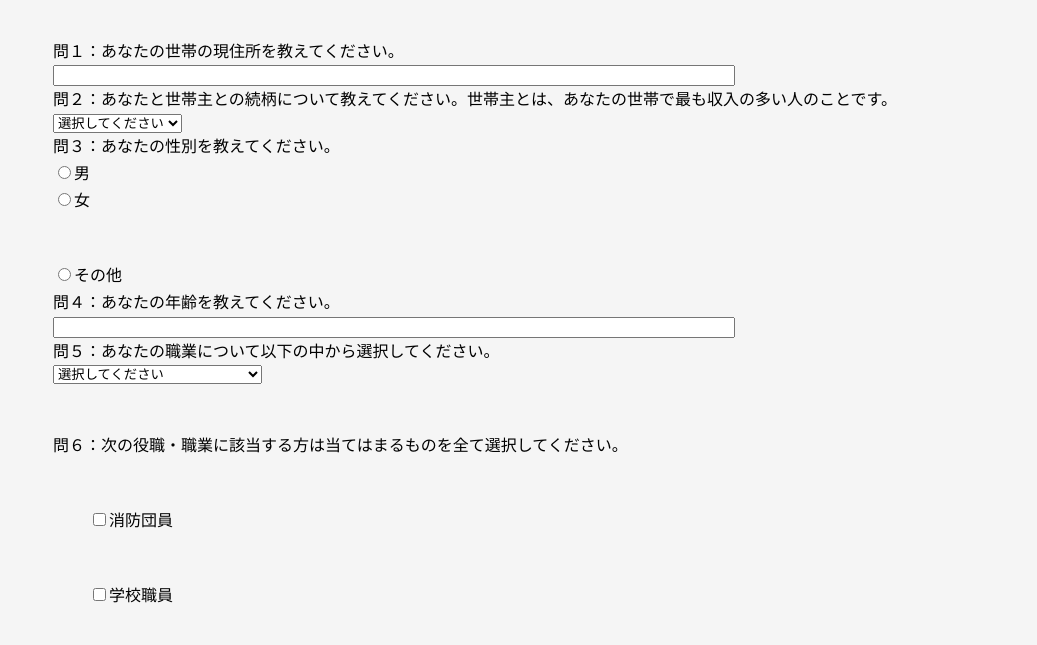
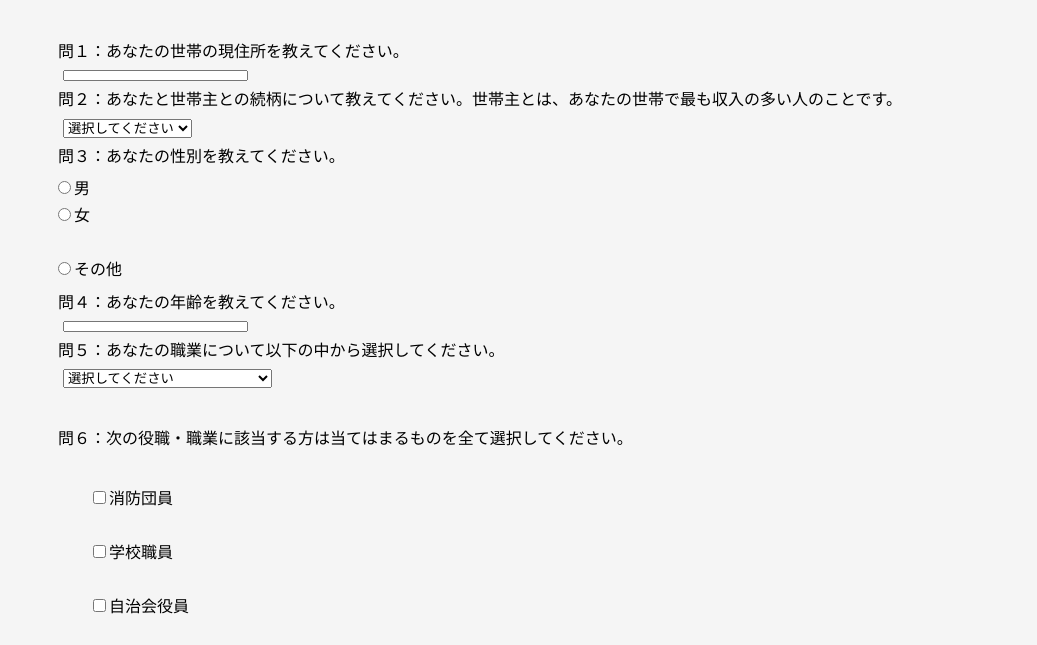
Before and after one commit to stk-tokyo/test3, a plain HTML site: page index.html in a window 1280 px wide. Shown: the part 92-737 px from the top of the page, without its empty margins (0-1037 px from the left). Drawn offline with Linux system fonts and the light colour scheme.

Commit message:
Update style.css

```diff
--- a/style.css
+++ b/style.css
@@ -9,18 +9,21 @@ body {
 
 #question{
   list-style-type:none;
-  line-height: 3;
+}
+.q {
+  margin:5px;
 }
 label{
   display: block;
-  line-height: 1.7;
+
 }
 select{
   display: block;
-  line-height: 1.7;
+  margin:5px;
 }
 .q input{
+  margin:5px;
   display: block;
-  width: 70%;
-  /* line-height: 2;*/
+  height:5px;
+  /* width: 70%; */
 }
```
